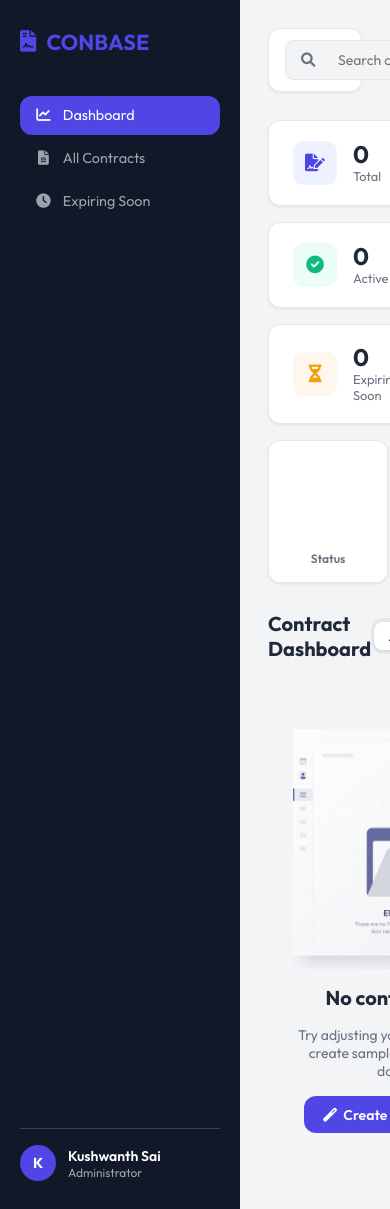
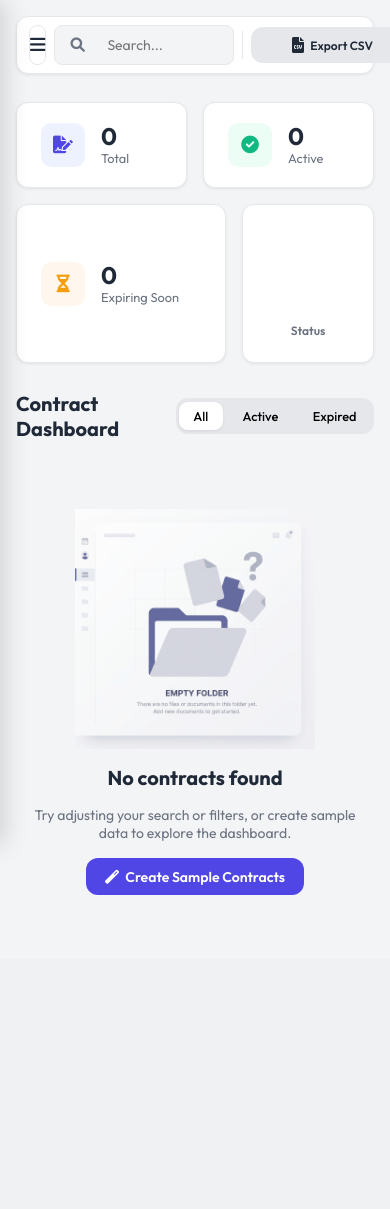
Before and after one commit to kush2727/CONBASE-CONTRACT-MANAGEMENT-SYSTEM, a Flask app: page / in a window 390 px wide. After the commit the page ends 895 px from the top, so only its background shows below. Run offline with Flask 3, Linux system fonts and the light colour scheme; data that the repository does not hold is empty.

Commit message:
Fix: Mobile responsiveness, sidebar toggle, and layout stacking

```diff
--- a/app/static/css/styles.css
+++ b/app/static/css/styles.css
@@ -867,3 +867,115 @@ select:focus {
         opacity: 1;
     }
 }
+
+/* ─── Mobile Responsiveness ───────────────────────────────────── */
+.mobile-menu-btn {
+    display: none;
+    width: 40px;
+    height: 40px;
+    align-items: center;
+    justify-content: center;
+    background: var(--white);
+    border: 1px solid var(--border);
+    border-radius: 0.5rem;
+    cursor: pointer;
+    font-size: 1.1rem;
+    color: var(--text-main);
+}
+
+.sidebar-overlay {
+    display: none;
+    position: fixed;
+    inset: 0;
+    background: rgba(0, 0, 0, 0.4);
+    z-index: 1000;
+}
+
+.sidebar-overlay.active {
+    display: block;
+}
+
+@media (max-width: 1024px) {
+    .stats-overview {
+        grid-template-columns: repeat(2, 1fr);
+    }
+}
+
+@media (max-width: 768px) {
+    .sidebar {
+        position: fixed;
+        left: -240px;
+        top: 0;
+        bottom: 0;
+        z-index: 1001;
+        transition: transform 0.3s cubic-bezier(0.4, 0, 0.2, 1);
+        box-shadow: 4px 0 24px rgba(0, 0, 0, 0.15);
+    }
+
+    .sidebar.active {
+        transform: translateX(240px);
+    }
+
+    .main-content {
+        padding: 1rem;
+    }
+
+    .mobile-menu-btn {
+        display: flex;
+    }
+
+    .top-bar {
+        gap: 0.5rem;
+        padding: 0.5rem 0.75rem;
+    }
+
+    .header-filters {
+        display: none; /* Hide secondary filters on mobile for clarity */
+    }
+
+    .stats-overview {
+        grid-template-columns: 1fr;
+    }
+
+    .analytics-card {
+        padding: 1.25rem;
+    }
+}
+
+@media (max-width: 480px) {
+    .header-actions {
+        width: 100%;
+        gap: 0.5rem;
+    }
+
+    .header-actions button {
+        flex: 1;
+        justify-content: center;
+        padding: 0.6rem 0.5rem;
+        font-size: 0.75rem;
+    }
+
+    .header-actions button i {
+        font-size: 1rem;
+    }
+
+    #exportCsvBtn span {
+        display: none; /* Hide text on very small screens */
+    }
+
+    .contracts-grid {
+        grid-template-columns: 1fr;
+    }
+
+    .modal-content {
+        padding: 1.25rem;
+        max-width: 100%;
+        border-radius: 0;
+        min-height: 100vh;
+        margin: 0;
+    }
+
+    .modal {
+        padding: 0;
+    }
+}
--- a/app/static/js/main.js
+++ b/app/static/js/main.js
@@ -22,6 +22,9 @@ document.addEventListener('DOMContentLoaded', () => {
     const pdfFrame        = document.getElementById('pdfFrame');
     const pdfTitle        = document.getElementById('pdfTitle');
     const pdfDownloadBtn  = document.getElementById('pdfDownloadBtn');
+    const mobileMenuBtn   = document.getElementById('mobileMenuBtn');
+    const sidebar         = document.querySelector('.sidebar');
+    const sidebarOverlay  = document.getElementById('sidebarOverlay');
 
     // ── State ────────────────────────────────────────────────────────
     let currentStatusFilter = '';
@@ -38,6 +41,21 @@ document.addEventListener('DOMContentLoaded', () => {
     function openModal(modal)  { modal.classList.add('active'); }
     function closeModal(modal) { modal.classList.remove('active'); }
 
+    // ── Mobile Navigation ─────────────────────────────────────────────
+    if (mobileMenuBtn) {
+        mobileMenuBtn.onclick = () => {
+            sidebar.classList.toggle('active');
+            sidebarOverlay.classList.toggle('active');
+        };
+    }
+
+    if (sidebarOverlay) {
+        sidebarOverlay.onclick = () => {
+            sidebar.classList.remove('active');
+            sidebarOverlay.classList.remove('active');
+        };
+    }
+
     document.querySelectorAll('.close-btn').forEach(btn => {
         btn.onclick = () => {
             document.querySelectorAll('.modal').forEach(m => closeModal(m));
@@ -53,6 +71,8 @@ document.addEventListener('DOMContentLoaded', () => {
     document.getElementById('navDashboard').onclick = (e) => {
         e.preventDefault();
         setActiveNav(e.currentTarget);
+        sidebar.classList.remove('active');
+        sidebarOverlay.classList.remove('active');
         currentStatusFilter = '';
         isExpiringSoonView  = false;
         viewTitle.textContent = 'Contract Dashboard';
@@ -62,6 +82,8 @@ document.addEventListener('DOMContentLoaded', () => {
     document.getElementById('navAllContracts').onclick = (e) => {
         e.preventDefault();
         setActiveNav(e.currentTarget);
+        sidebar.classList.remove('active');
+        sidebarOverlay.classList.remove('active');
         currentStatusFilter = '';
         isExpiringSoonView  = false;
         viewTitle.textContent = 'All Contracts';
@@ -71,6 +93,8 @@ document.addEventListener('DOMContentLoaded', () => {
     document.getElementById('navExpiringSoon').onclick = (e) => {
         e.preventDefault();
         setActiveNav(e.currentTarget);
+        sidebar.classList.remove('active');
+        sidebarOverlay.classList.remove('active');
         currentStatusFilter = 'Active';
         isExpiringSoonView  = true;
         viewTitle.textContent = 'Contracts Expiring Soon';
--- a/app/templates/index.html
+++ b/app/templates/index.html
@@ -37,9 +37,12 @@
         <!-- Main Content -->
         <main class="main-content">
             <header class="top-bar">
+                <button class="mobile-menu-btn" id="mobileMenuBtn">
+                    <i class="fas fa-bars"></i>
+                </button>
                 <div class="search-bar">
                     <i class="fas fa-search"></i>
-                    <input type="text" id="searchInput" placeholder="Search contracts or parties...">
+                    <input type="text" id="searchInput" placeholder="Search...">
                 </div>
                 <div class="header-filters">
                     <select id="sortSelect" class="input-small">
@@ -255,6 +258,7 @@
 
     <!-- Toast Container -->
     <div id="toastContainer" class="toast-container"></div>
+    <div class="sidebar-overlay" id="sidebarOverlay"></div>
 
     <script src="{{ url_for('static', filename='js/main.js') }}"></script>
     <script src="{{ url_for('static', filename='js/signature.js') }}"></script>
```
